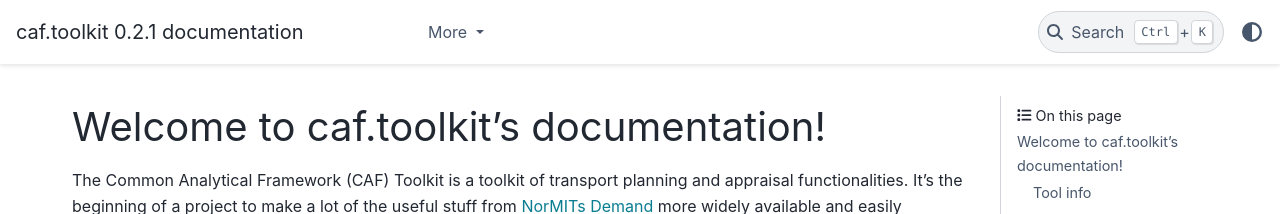
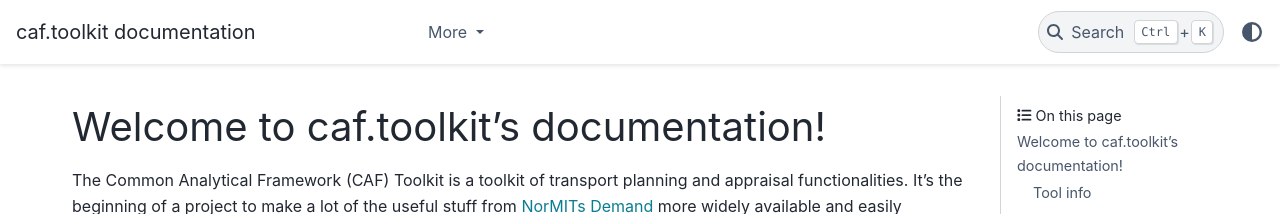
Before and after one commit to Transport-for-the-North/caf.toolkit, a Sphinx documentation site: the page built from docs/index.rst, in a window 1280 px wide. Shown: the top 214 px of the page. Built offline with Sphinx 7.4.7 and the PyData theme 0.15.4, drawn with Linux system fonts in a browser that asks for light colours.

Commit message:
Updated version in conf

```diff
--- a/docs/conf.py
+++ b/docs/conf.py
@@ -19,6 +19,7 @@
 import sys
 import os
 from pathlib import Path
+import caf.toolkit
 
 dir_path = Path(__file__).parents[1]
 source = dir_path / "src" / "caf" / "toolkit"
@@ -36,8 +37,9 @@ author = "Benjamin Taylor"
 napoleon_google_docstring = False
 napoleon_numpy_docstring = True
 
+version = str(caf.toolkit.__version__)
 # The full version, including alpha/beta/rc tags
-release = "0.2.1"
+release = version
 
 
 # -- General configuration ---------------------------------------------------
```
